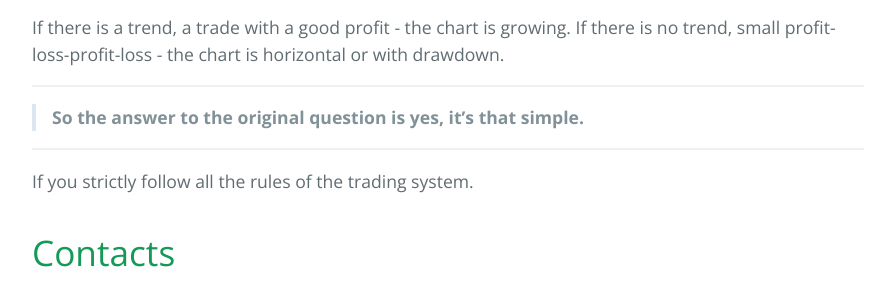
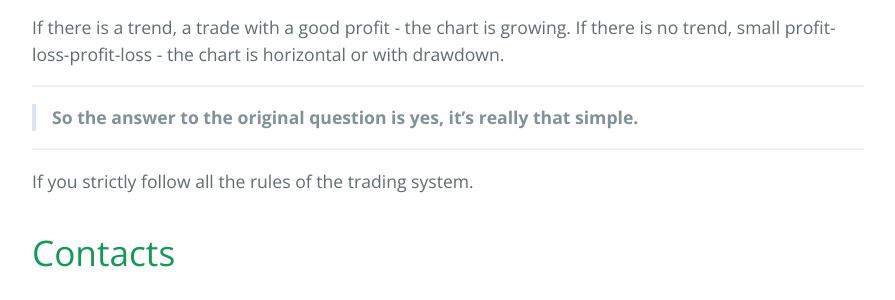
Before and after one commit to sergeyen7/sergeyen7.github.io, a Jekyll site: the page built from index.md, in a window 1280 px wide and 900 px high, scrolled down 9440 px. Shown: the part 436-736 px from the top of the window, without its empty margins (192-1087 px from the left). Built offline with Jekyll 4.4.1, drawn with Linux system fonts in a browser that asks for light colours; nearby versions of some CDN libraries.

Commit message:
Update index.md

```diff
--- a/index.md
+++ b/index.md
@@ -289,7 +289,7 @@ If there is no trend, small profit-loss-profit-loss - the chart is horizontal or
 
 * * *
 
-> **So the answer to the original question is yes, it's that simple.**
+> **So the answer to the original question is yes, it's really that simple.**
 
 * * *
 If you strictly follow all the rules of the trading system.
```
